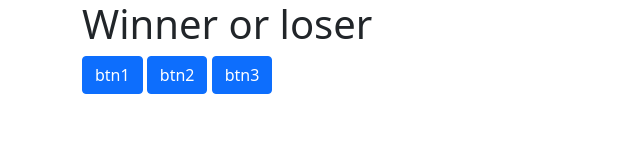
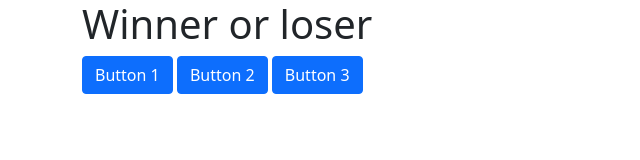
Before and after one commit to AlinaZah31/Hidden-Button, a plain HTML site: page Index.html in a window 1280 px wide. Shown: the whole page, without its empty margins (0-640 px from the left). Drawn offline with nearby package versions, Linux system fonts and the light colour scheme.

Commit message:
Update Index.html

```diff
--- a/Index.html
+++ b/Index.html
@@ -9,9 +9,9 @@
   <body>
     <div class="container">
         <h1 id="Initial-text">Winner or loser</h1>
-        <button type="button" id="btn" class="btn btn-primary" onclick="displayMessage()">btn1</button>
-        <button type="button" id="btn" class="btn btn-primary" onclick="displayMessage()">btn2</button>
-        <button type="button" id="btn" class="btn btn-primary" onclick="displayMessage()">btn3</button>
+        <button type="button" id="btn1" class="btn btn-primary" onclick="displayMessage(first, randomBtn)">Button 1</button>
+        <button type="button" id="btn2" class="btn btn-primary" onclick="displayMessage(second, randomBtn)">Button 2</button>
+        <button type="button" id="btn3" class="btn btn-primary" onclick="displayMessage(third, randomBtn)">Button 3</button>
     </div>
     <script src="https://cdn.jsdelivr.net/npm/@popperjs/core@2.9.2/dist/umd/popper.min.js" integrity="sha384-IQsoLXl5PILFhosVNubq5LC7Qb9DXgDA9i+tQ8Zj3iwWAwPtgFTxbJ8NT4GN1R8p" crossorigin="anonymous"></script>
     <script src="https://cdn.jsdelivr.net/npm/bootstrap@5.0.2/dist/js/bootstrap.min.js" integrity="sha384-cVKIPhGWiC2Al4u+LWgxfKTRIcfu0JTxR+EQDz/bgldoEyl4H0zUF0QKbrJ0EcQF" crossorigin="anonymous"></script>
```
